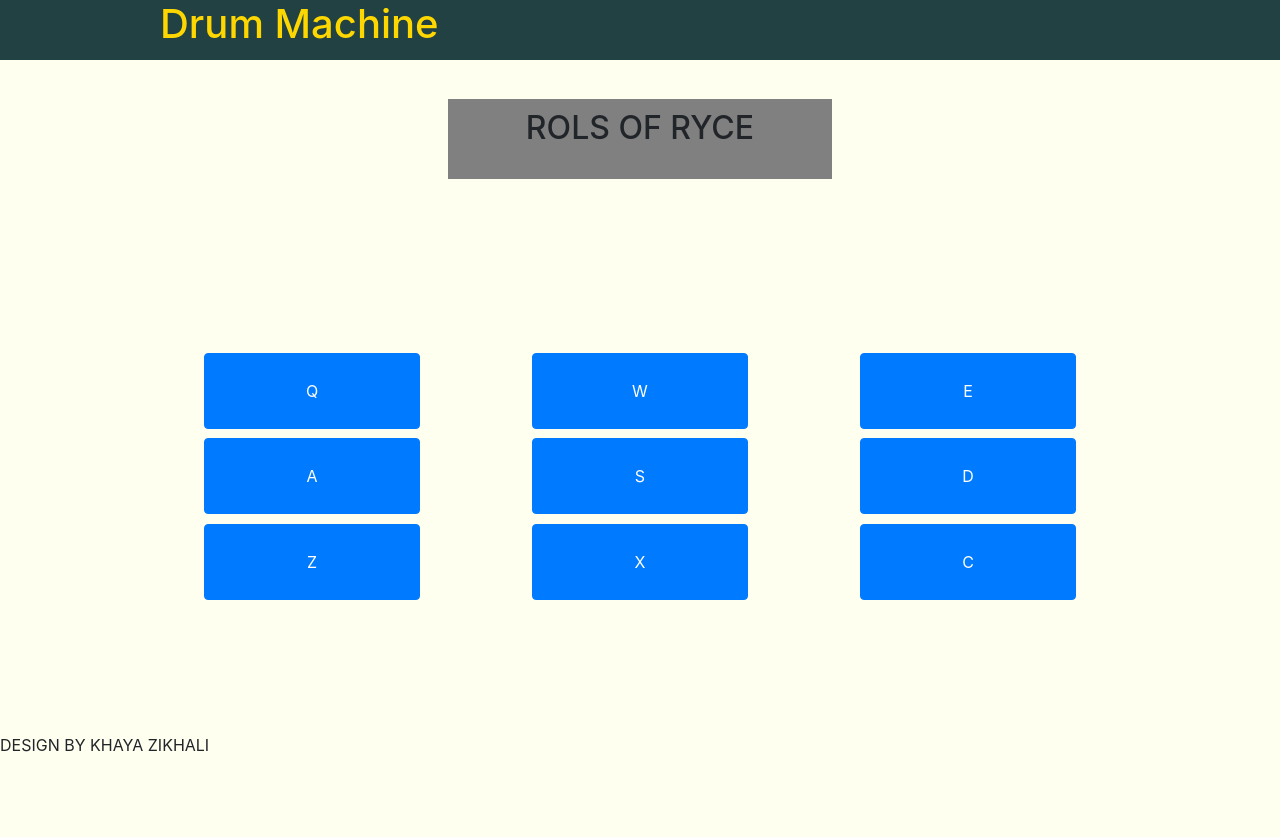
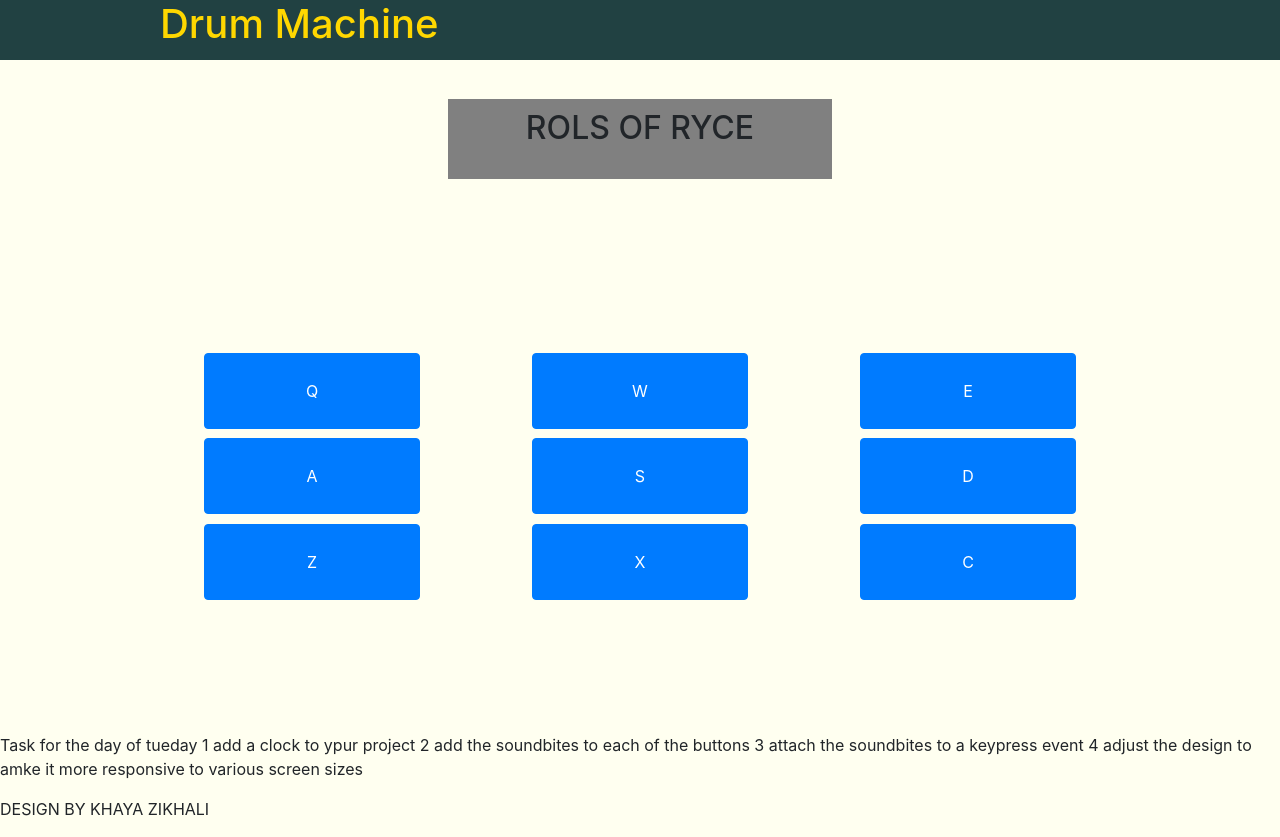
Before and after one commit to KhayaZikhali/drum-machine, a React (Create React App) app: page / in a window 1280 px wide. Before the commit the page ends 800 px from the top, so only its background shows below. Built offline with nearby package versions, Linux system fonts and the light colour scheme.

Commit message:
button update
updated the buttons

```diff
--- a/src/Nav.js
+++ b/src/Nav.js
@@ -2,11 +2,14 @@ import React from 'react';
 import './App.css'
 // create a navbar here with a toggle button mid right to the whole thing
 
+var now = new Date()
 function Nav(){
       return (
           <nav>
               <h1 className="title">Drum Machine</h1>
-
+              <time>
+                  {console.log(now.toUTCString())}
+              </time>
           </nav >
 
       )
--- a/src/button.js
+++ b/src/button.js
@@ -12,25 +12,19 @@ class MyComponent extends React.Component {
     )
  }
 }
-// create a state with text in it
-// update that state when a buttton is clicked
-// render new state in div with id display
-//use bootstrap grid to align the buttons
+
+//
 
 class Pad extends React.Component {
   constructor(props) {
     super(props);
-    this.handleClick = this.handleClick.bind(this);
     this.state = {
       quote: 'ROLS OF RYCE'
     };
   }
+   //add eventlisteners
 
-  handleClick() {
-    this.setState(state => ({
-      quote : ""
-    }));
-  }
+
 
   render() {
     return (
@@ -43,7 +37,8 @@ class Pad extends React.Component {
        <div class="container">
         <div class="row">
           <div class=" container-xxl col-md-3 text-center">
-            <button class="btn btn-primary btn-xl drumpad-Q" id="Q"onClick={()=>{this.setState(state => ({quote : "Trombone"}));}}>Q</button>
+            <button class="btn btn-primary btn-xl drumpad-Q" id="Q"onClick={()=>{this.setState(state => ({quote : "Trombone"}));}}
+            >Q</button>
           </div>
            <div class="container-xxl col-md-3 text-center">
              <button class="btn btn-primary btn-xl drumpad-W" id="W" onClick={()=>{this.setState(state => ({quote : "Snare"}));}}>W</button>
@@ -53,7 +48,6 @@ class Pad extends React.Component {
           </div>
           </div>
         </div>
-
         {/* Second row of buttons in the pad */}
         <div class="container">
         <div class="row this" >
@@ -68,23 +62,29 @@ class Pad extends React.Component {
           </div>
         </div>
         </div>
-
         {/* Third row of buttons in the pad */}
         <div class="container">
         <div class="row this" >
           <div class=" container-xxl col-md-3 text-center">
-            <button class="btn btn-primary btn-xl">Z</button>
+            <button class="btn btn-primary btn-xl" id="Z" onClick={()=>{this.setState(state => ({quote : "ALank"}));}}>Z</button>
           </div>
            <div class="container-xxl col-md-3 text-center">
-             <button class="btn btn-primary btn-xl">X</button>
+             <button class="btn btn-primary btn-xl" onClick={()=>{this.setState(state => ({quote : "ALlsm;"}));}}>X</button>
            </div>
            <div class=" container-xxl col-md-3 text-center">
-             <button class="btn btn-primary btn-xl">C</button>
+             <button class="btn btn-primary btn-xl" onClick={()=>{this.setState(state => ({quote : "SMomaiasjnks"}));}}>C</button>
+           </div>
           </div>
+         </div>
         </div>
-        </div>
-      </div>
-      </div>
+       <p>
+         Task for the day of tueday
+         1 add a clock to ypur project
+         2 add the soundbites to each of the buttons
+         3 attach the soundbites to a keypress event
+         4 adjust the design to amke it more responsive to various screen sizes
+       </p>
+       </div>
     );
   }
 }
```
Also changed, not shown: 1 other file (tests, documents, lock files or other folders).
